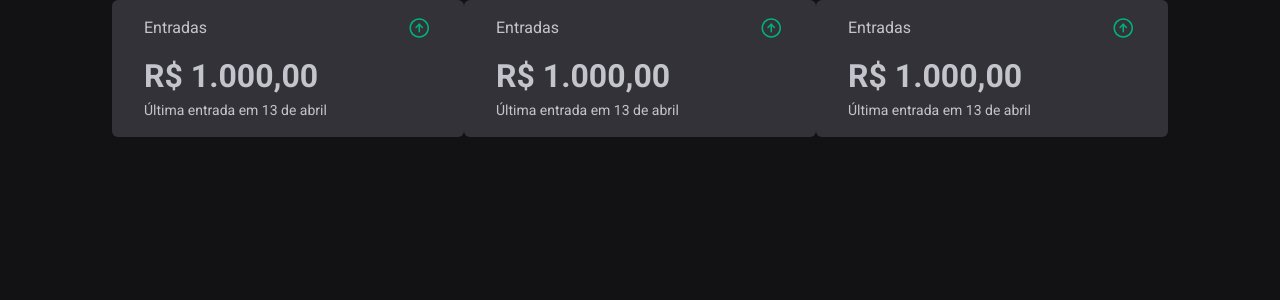
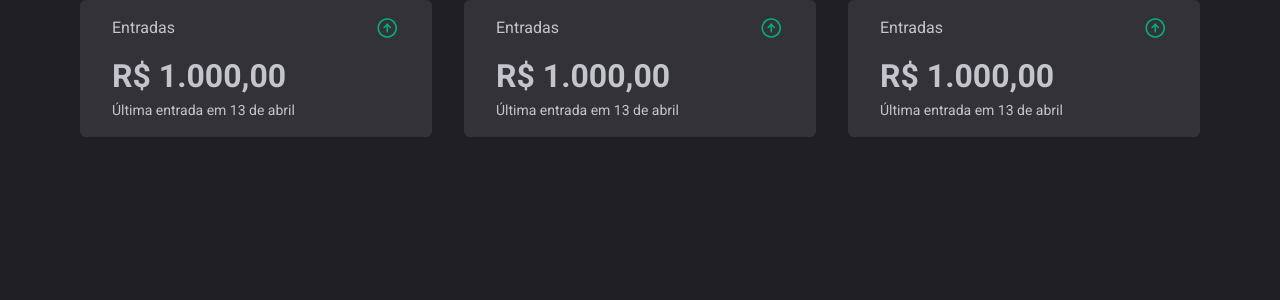
Before and after one commit to NicolasCastro01/finexps.com, a Next.js app: page /lancamentos in a window 1280 px wide. Shown: the top 300 px of the page. Built offline with nearby package versions, Linux system fonts and the light colour scheme.

Commit message:
refactor: add new size width

```diff
--- a/src/app/layout.tsx
+++ b/src/app/layout.tsx
@@ -12,7 +12,7 @@
         <meta name='viewport' content='width=device-width, initial-scale=1' />
         <meta name='description' content='Generated by create next app' />
       </head>
-      <body className='bg-gray1'>{children}</body>
+      <body className='bg-gray2'>{children}</body>
     </html>
   );
 }
--- a/src/app/presentation/common/index.ts
+++ /dev/null
@@ -1,3 +0,0 @@
-export * from './components';
-export * from './icons';
-export * from './layouts';
--- a/tailwind.config.js
+++ b/tailwind.config.js
@@ -79,7 +79,8 @@
 			'12px': '0.75rem',
 			'16px': '1rem',
 			'20px': '1.25rem',
-			'24px': '1.5rem'
+			'24px': '1.5rem',
+			'32px': '2rem'
 		},
 		extend: {
 			borderRadius: {
```
